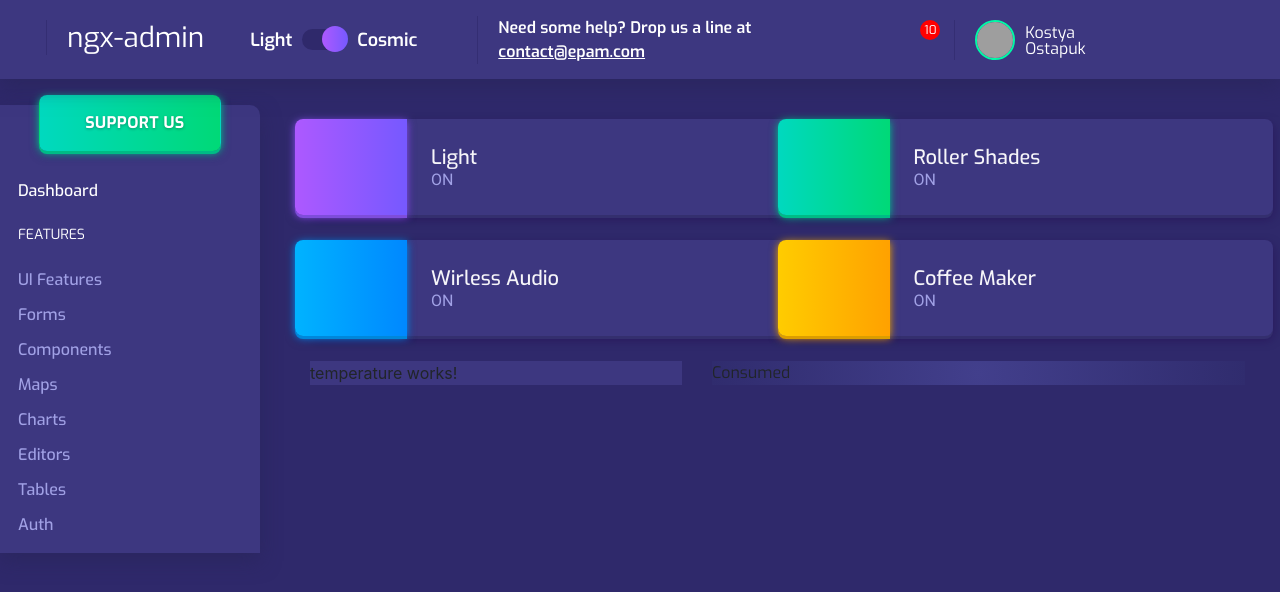
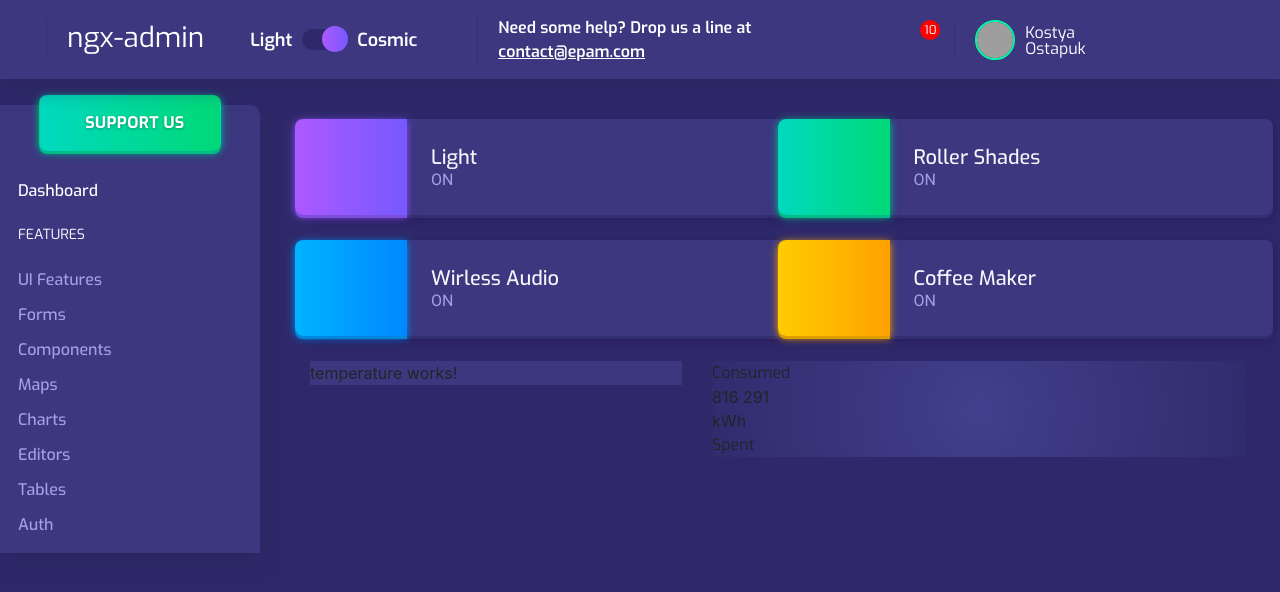
Before and after one commit to kostyaostapuk/future-dashboard, an Angular app: page / in a window 1280 px wide. Shown: the top 592 px of the page. Built offline with nearby package versions, Linux system fonts and the light colour scheme; grey boxes are pictures that could not be loaded; some icons are missing.

Commit message:
output values

```diff
--- a/src/app/pages/dashboard/electricity/electricity.component.html
+++ b/src/app/pages/dashboard/electricity/electricity.component.html
@@ -4,8 +4,17 @@
 		<div class="header-chart">
 			<div class="title">
 				{{consumedTitle}}
+
 			</div>
+			{{consumendValue}}
+			{{spentValue}}
 
+			<div class="unit">
+				{{consumendUnit}}
+			</div>
+			<div class="title">
+				{{spentTitle}}
+			</div>
 			<div class="dropdown"></div>
 		</div>
 		<div class="chart-body">
--- a/src/app/pages/dashboard/electricity/electricity.component.ts
+++ b/src/app/pages/dashboard/electricity/electricity.component.ts
@@ -10,8 +10,11 @@ export class ElectricityComponent implements OnInit {
 	consumedTitle:string="Consumed";
 	spentTitle:string="Spent";
 
-	consumendAmount:number=816;
-	spentAmount:number=816;
+	consumendValue:number=816;
+	spentValue:number=291;
+
+	consumendUnit:string="kWh";
+	spentUnit:string="USD";
   constructor() { }
 
   ngOnInit() {
```
